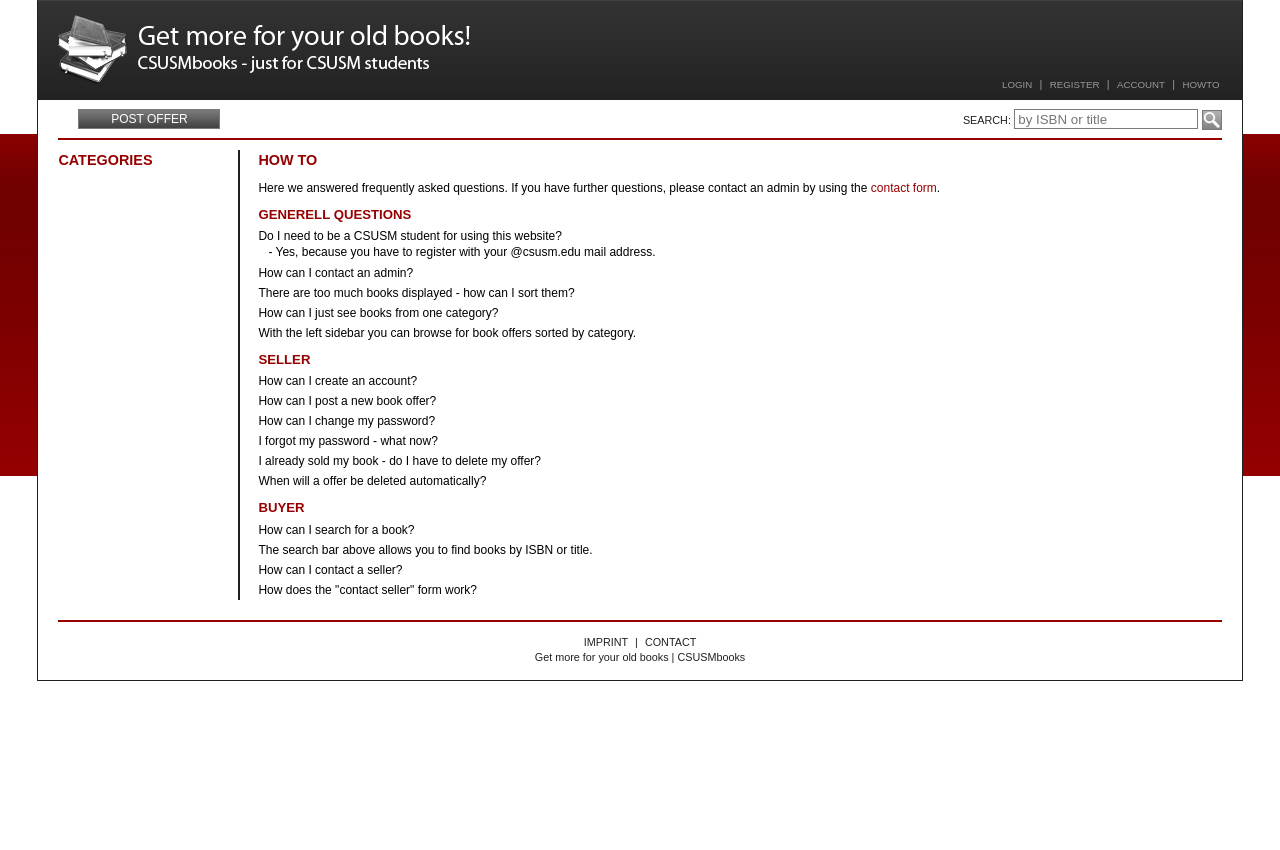
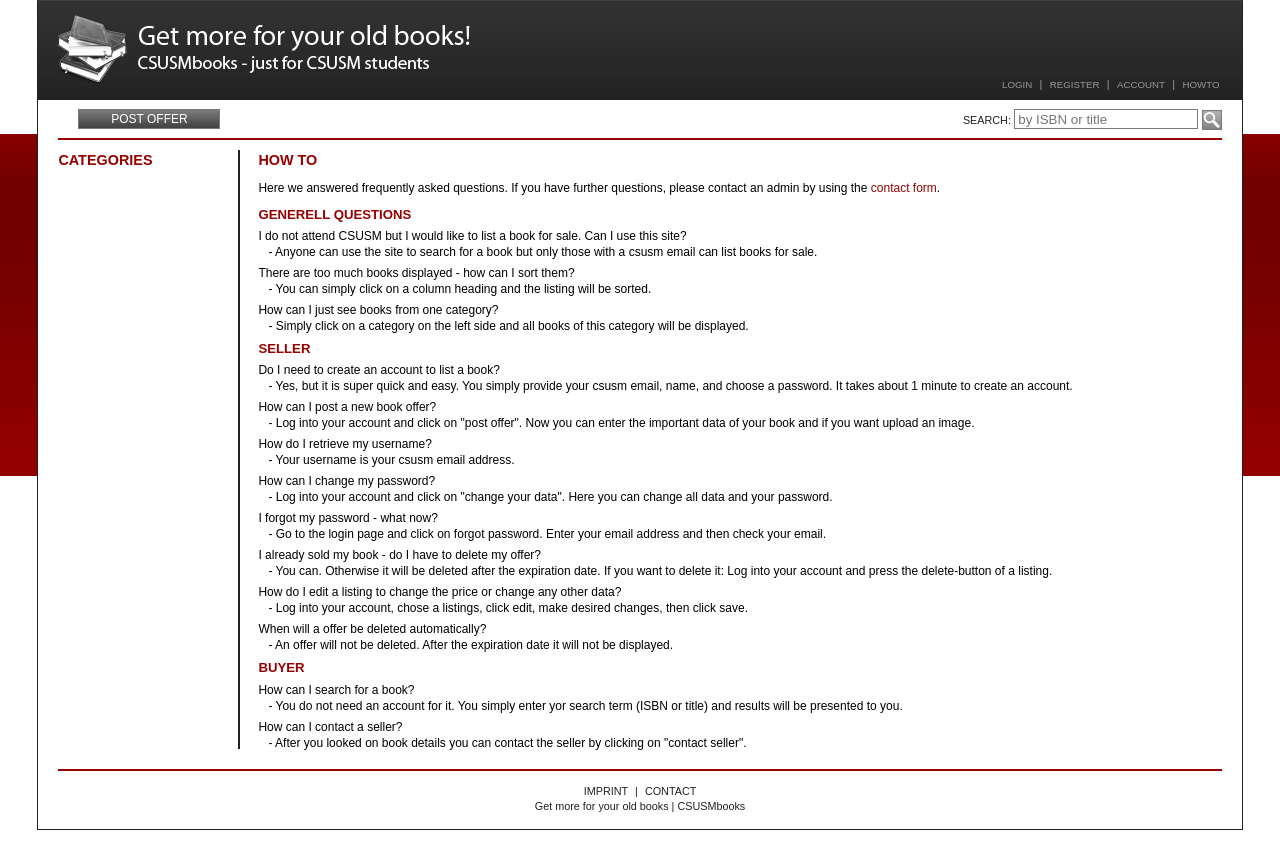
Before and after one commit to Thors01/CSUSMbooks, a PHP site: page /howTo.php in a window 1280 px wide. Shown: the part 21-871 px from the top of the page. Before the commit the page ends 702 px from the top, so only its background shows below. Run offline with PHP 8.4, Linux system fonts and the light colour scheme; data that the repository does not hold is empty; some libraries are stand-ins or nearby versions.

Commit message:
content added

```diff
--- a/howTo.php
+++ b/howTo.php
@@ -3,32 +3,57 @@ function content($connection) {
 ?>
 	<h1>How To</h1>
 	<p>Here we answered frequently asked questions.	If you have further questions, please contact an admin by using the <a href="contactAdmin.php">contact form</a>.</p>
-
+<!-- Question #1 Do I need to create an account to search for a book and
+find a seller?
+Answer: No. You simply enter yor search term and results will be
+presented to you.-->
 	<h2>Generell questions</h2>
 	<ul>
-		<li>Do I need to be a CSUSM student for using this website?
-			<span>Yes, because you have to register with your @csusm.edu mail address.</span>
+		<li>I do not attend CSUSM but I would like to list a book for sale. Can I use this site?
+			<span>Anyone can use the site to search for a book but only those with a csusm email can list books for sale.</span>
 		</li>
-		<li>How can I contact an admin?</li>
-		<li>There are too much books displayed - how can I sort them?</li>
-		<li>How can I just see books from one category?</li>
-		<li>With the left sidebar you can browse for book offers sorted by category.</li>
+		<li>There are too much books displayed - how can I sort them?
+			<span>You can simply click on a column heading and the listing will be sorted.</span>
+		</li>
+		<li>How can I just see books from one category?
+			<span>Simply click on a category on the left side and all books of this category will be displayed.</span>
+		</li>
 	</ul>
 	<h2>Seller</h2>
 	<ul>
-		<li>How can I create an account?</li>
-		<li>How can I post a new book offer?</li>
-		<li>How can I change my password?</li>
-		<li>I forgot my password - what now?</li>
-		<li>I already sold my book - do I have to delete my offer?</li>
-		<li>When will a offer be deleted automatically?</li>
+		<li>Do I need to create an account to list a book?
+			<span>Yes, but it is super quick and easy. You simply provide your csusm email, name, and choose a password. It takes about 1 minute to create an account.</span>
+		</li>
+		<li>How can I post a new book offer?
+			<span>Log into your account and click on "post offer". Now you can enter the important data of your book and if you want upload an image.</span>
+		</li>
+		<li>How do I retrieve my username?
+			<span>Your username is your csusm email address.</span>
+		</li>
+		<li>How can I change my password?
+			<span>Log into your account and click on "change your data". Here you can change all data and your password.</span>
+		</li>
+		<li>I forgot my password - what now?
+			<span>Go to the login page and click on forgot password. Enter your email address and then check your email.</span>
+		</li>
+		<li>I already sold my book - do I have to delete my offer?
+			<span>You can. Otherwise it will be deleted after the expiration date. If you want to delete it: Log into your account and press the delete-button of a listing.
+		</li>
+		<li>How do I edit a listing to change the price or change any other data?
+			<span>Log into your account, chose a listings, click edit, make desired changes, then click save.</span>
+		</li>
+		<li>When will a offer be deleted automatically?
+			<span>An offer will not be deleted. After the expiration date it will not be displayed.</span>
+		</li>
 	</ul>
 	<h2>Buyer</h2>
 	<ul>
-		<li>How can I search for a book?</li>
-		<li>The search bar above allows you to find books by ISBN or title.</li>
-		<li>How can I contact a seller?</li>
-		<li>How does the "contact seller" form work?</li>
+		<li>How can I search for a book?
+			<span>You do not need an account for it. You simply enter yor search term (ISBN or title) and results will be presented to you.</span>
+		</li>
+		<li>How can I contact a seller?
+			<span>After you looked on book details you can contact the seller by clicking on "contact seller".</span>
+		</li>
 	</ul>
 <?php
 }
```
